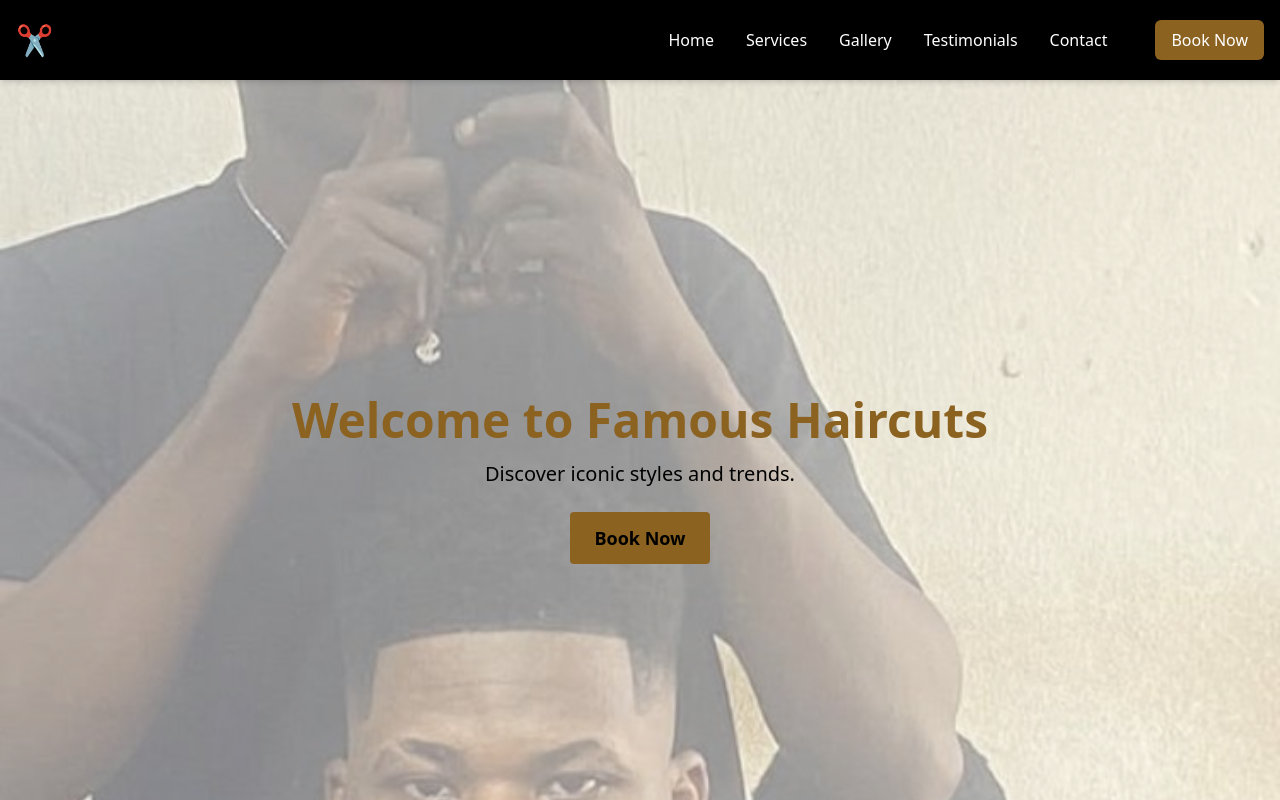
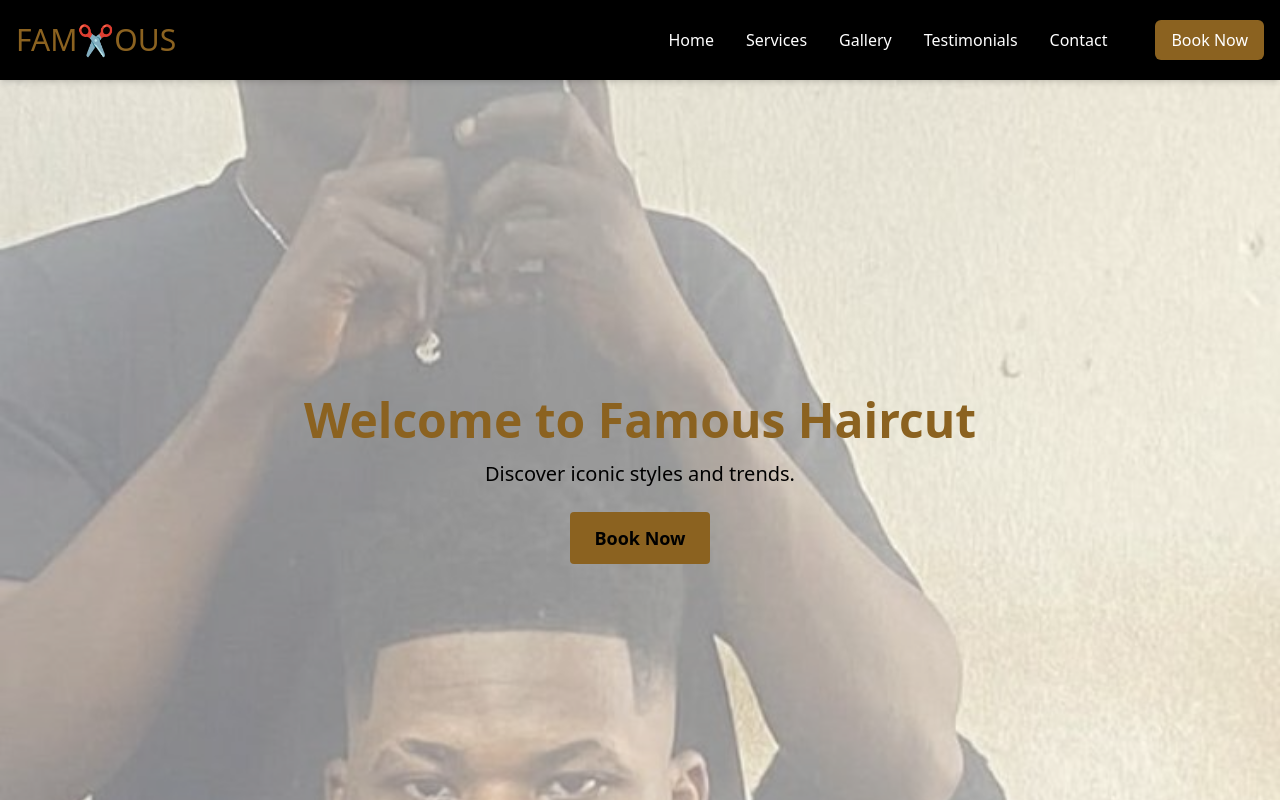
Before and after one commit to JzwylFSE/famous_haircuts, a Next.js app: page / in a window 1280 px wide. Shown: the top 800 px of the page. Built offline with nearby package versions, Linux system fonts and the light colour scheme.

Commit message:
correction of spelling

```diff
--- a/src/Components/Navbar.jsx
+++ b/src/Components/Navbar.jsx
@@ -70,7 +70,7 @@ export default function Navbar() {
               className="text-3xl cursor-pointer"
               aria-label="Home"
             >
-              ✂
+              FAM✂OUS
             </span>
           </Link>
 
--- a/src/app/page.js
+++ b/src/app/page.js
@@ -133,7 +133,7 @@ export default function Home() {
             animate={{ y: 0, opacity: 1 }}
             transition={{ delay: 0.3, duration: 0.7, type: "spring" }}
           >
-            Welcome to Famous Haircuts
+            Welcome to Famous Haircut
           </motion.h1>
           <motion.p
             className="text-base sm:text-lg md:text-xl mb-6 text-center max-w-xl"
```
